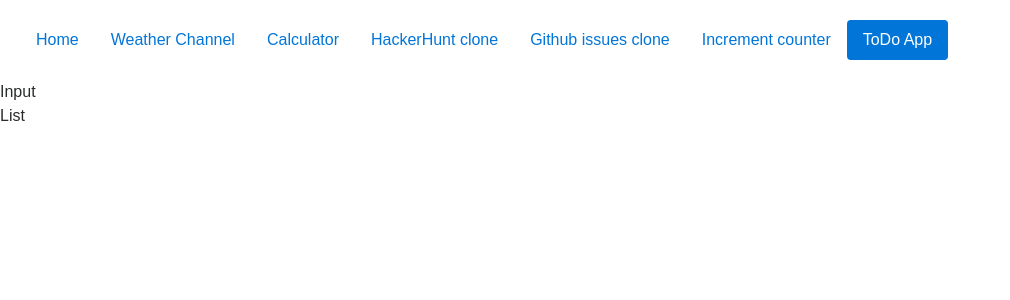
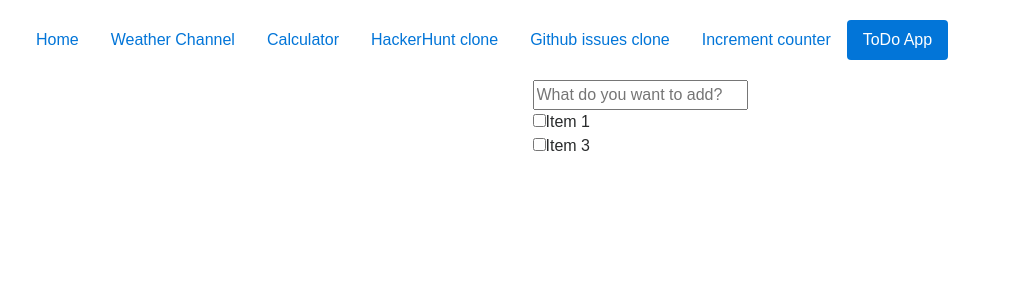
Before and after one commit to lindgr3n/react-training-project, a React (Create React App) app: page /ToDo in a window 1280 px wide. Shown: the top 300 px of the page, without its empty margins (0-1010 px from the left). Built offline with nearby package versions, Linux system fonts and the light colour scheme.

Commit message:
First variant of todo

```diff
--- a/src/ToDo/ToDoApp.js
+++ b/src/ToDo/ToDoApp.js
@@ -1,14 +1,116 @@
 import React, { Component } from 'react';
 
+const data = [
+  {
+    id: 1,
+    checked: false,
+    text: 'Item 1'
+  },
+  {
+    id: 2,
+    checked: true,
+    text: 'Item 2'
+  },
+  {
+    id: 3,
+    checked: false,
+    text: 'Item 3'
+  }
+];
+
 class ToDoApp extends Component {
+  constructor(props) {
+    super(props);
+
+    this.state = { todos: data };
+
+    this.onSelected = this.onSelected.bind(this);
+    this.onAddToDoItem = this.onAddToDoItem.bind(this);
+  }
+
+  onSelected(item) {
+    // console.log({ item });
+    // const toUpdate = this.state.todos.filter(e => e.id === item.id);
+    const newList = [...this.state.todos].map(e => {
+      if (e.id === item.id) {
+        console.log('test');
+        return Object.assign({}, item, { checked: true });
+      }
+      return e;
+    });
+    console.log(newList);
+    this.setState({
+      todos: [...newList]
+    });
+  }
+
+  onAddToDoItem(event) {
+    // console.log({ event });
+    console.log('Add: ' + event);
+    this.setState({ todos: [...this.state.todos, { id: this.state.todos.length + 1, checked: false, text: event }] });
+  }
+
   render() {
     return (
-      <div>
-        <div>Input</div>
-        <div>List</div>
+      <div style={{ display: 'grid', width: '100%', justifyContent: 'center' }}>
+        <div>
+          <AddTodoItem onAddToDoItem={this.onAddToDoItem} />
+        </div>
+        <div style={{ alignSelf: 'flex-start' }}>
+          <ToDoList todos={this.state.todos} onSelectionChanged={this.onSelected} />
+        </div>
       </div>
     );
   }
 }
 
+class AddTodoItem extends Component {
+  constructor(props) {
+    super(props);
+    this.state = {
+      value: ''
+    };
+
+    this.onSubmit = this.onSubmit.bind(this);
+    this.onChange = this.onChange.bind(this);
+  }
+
+  onSubmit(event) {
+    console.log(this.form);
+    event.preventDefault();
+    this.props.onAddToDoItem(this.item.value);
+    // this.form.reset();
+    this.setState({ value: '' });
+  }
+
+  onChange(event) {
+    // console.log(event.target);
+    this.setState({ value: event.target.value });
+  }
+
+  render() {
+    return (
+      <form ref={form => (this.form = form)} onSubmit={this.onSubmit}>
+        <input ref={input => (this.item = input)} type="text" placeholder="What do you want to add?" onChange={this.onChange} value={this.state.value} />
+      </form>
+    );
+  }
+}
+
+const ToDoList = props => {
+  const { todos, onSelectionChanged } = props;
+  const filtered = todos.filter(e => !e.checked);
+  return <div>{Object.keys(filtered).map(key => <ToDoItem key={filtered[key].id} item={filtered[key]} onSelectionChanged={onSelectionChanged} />)}</div>;
+};
+
+const ToDoItem = props => {
+  const { item, onSelectionChanged } = props;
+  return (
+    <div>
+      <input id="checkBox" type="checkbox" defaultChecked={item.checked} onChange={e => onSelectionChanged(item)} />
+      {item.text}
+    </div>
+  );
+};
+
 export default ToDoApp;
```
